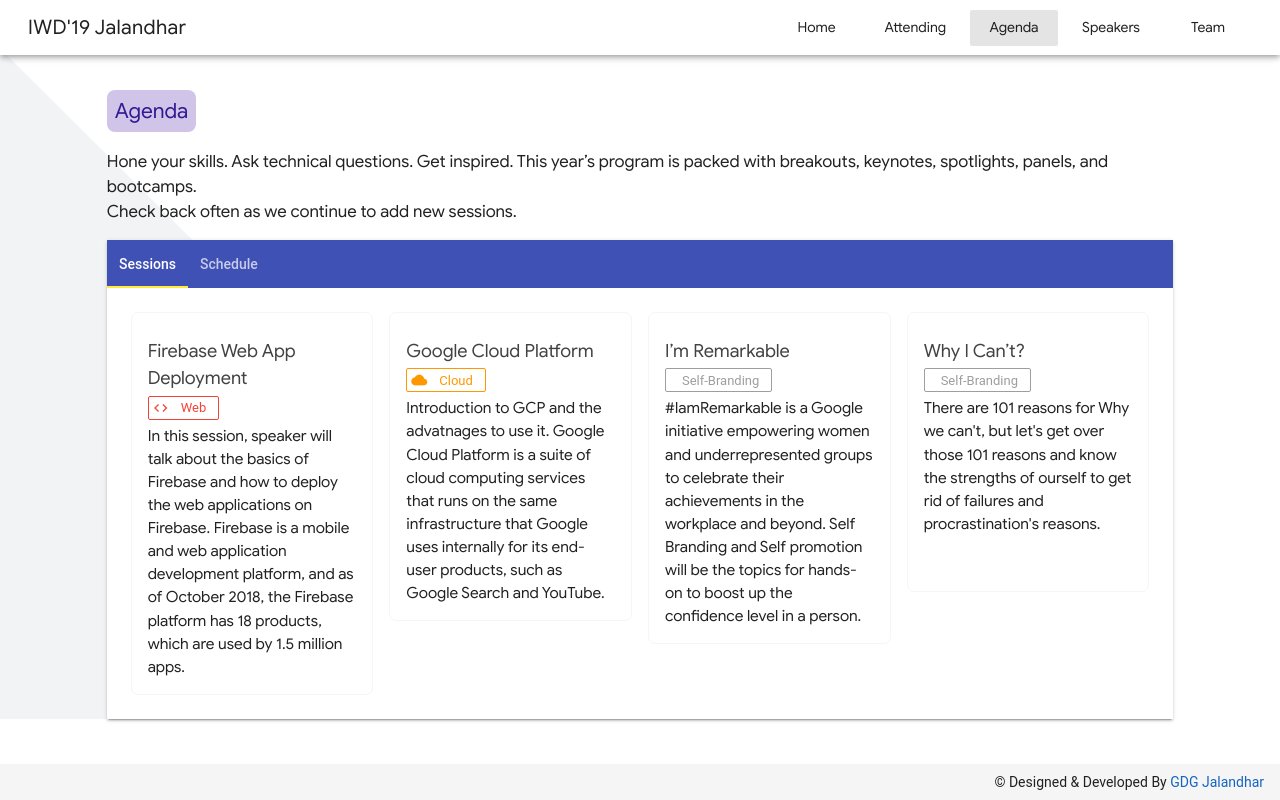
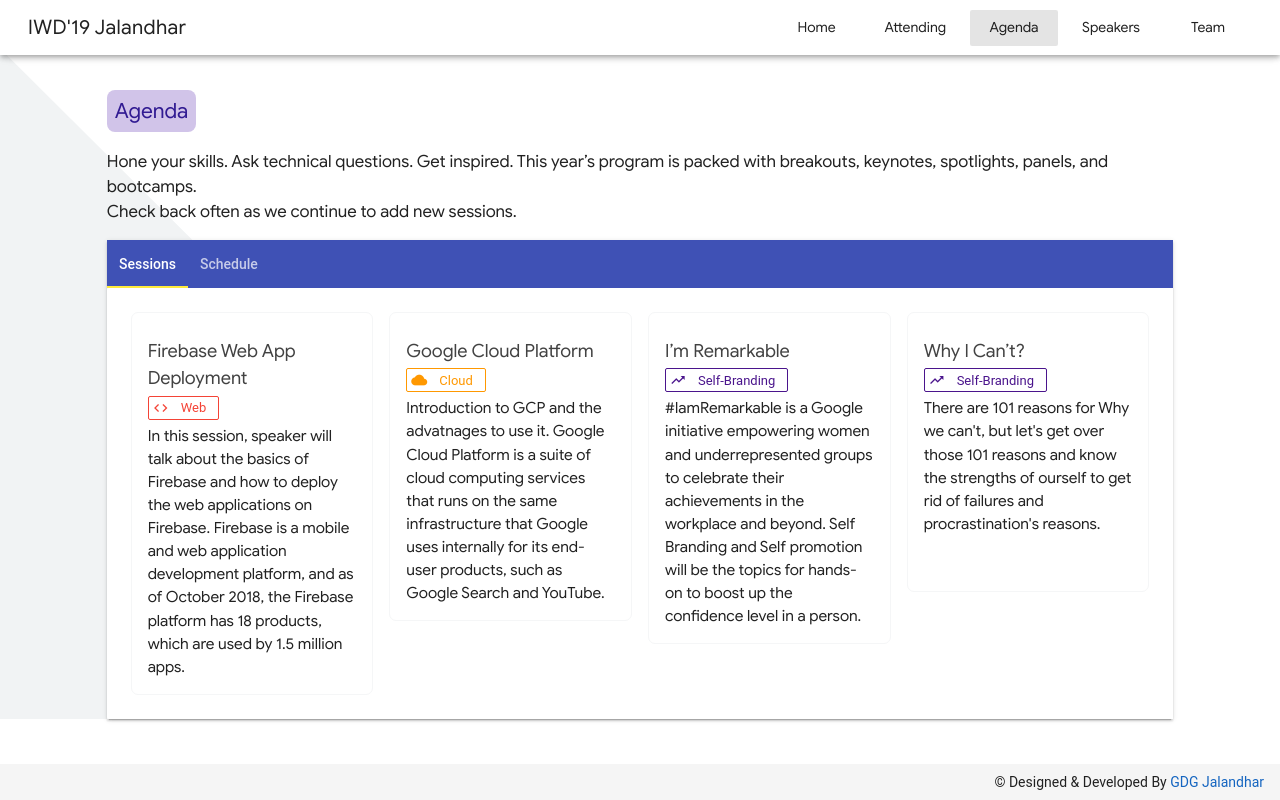
Before and after one commit to superdiana/iwdwtmdurham, a Vue app: page /agenda in a window 1280 px wide. Built offline with nearby package versions, Linux system fonts and the light colour scheme; a small style sheet from the web is missing.

Commit message:
Tags Edited

```diff
--- a/src/views/agenda.vue
+++ b/src/views/agenda.vue
@@ -138,6 +138,12 @@
             else if(tag == "Mobile"){
                 return "green"
             }
+            else if(tag == "Self-Branding"){
+                return "#4a148c"
+            }
+            else if(tag == "Fun"){
+                return "#9e9d24"
+            }
             else if(tag == "Cloud"){
                 return "orange"
             }
@@ -149,6 +155,12 @@
             else if(tag == "Mobile"){
                 return "stay_primary_portrait"
             }
+            else if(tag == "Self-Branding"){
+                return "trending_up"
+            }
+            else if(tag == "Fun"){
+                return "thumbs_up_down"
+            }
             else if(tag == "Cloud"){
                 return "cloud"
             }
```
